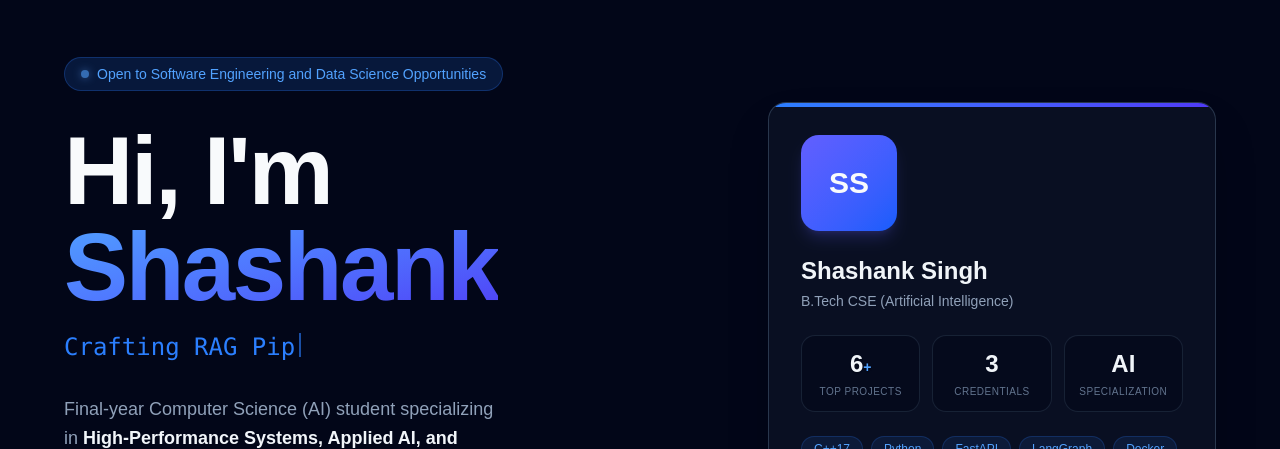
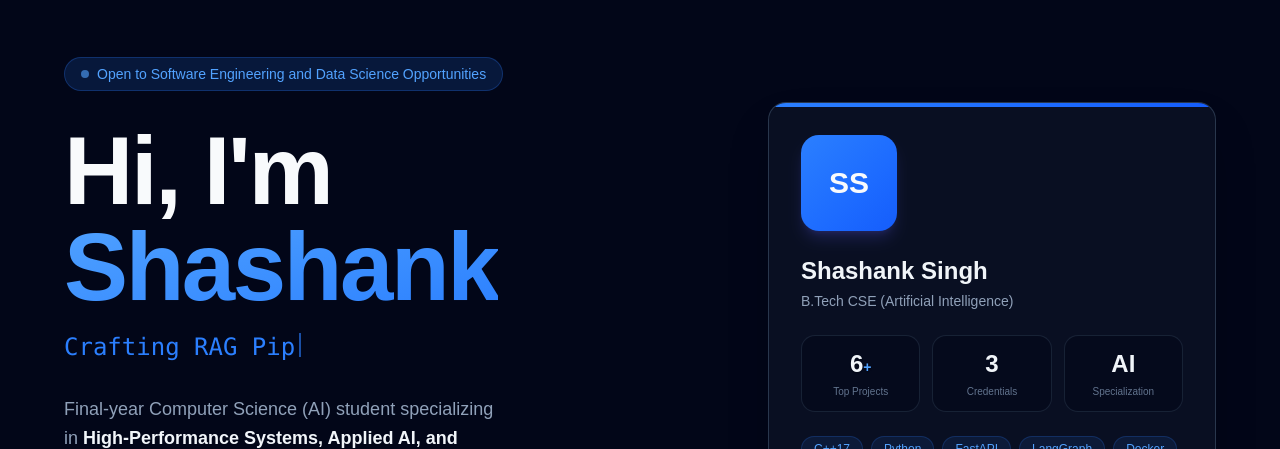
Before and after one commit to Shashank17singh/shashank17singh.github.io, a Next.js app in the folder next_portfolio/: page / in a window 1280 px wide. Shown: the part 133-582 px from the top of the page. Built offline with nearby package versions, Linux system fonts and the light colour scheme; no server answers.

Commit message:
Replace gradients and glows with a single blue accent

```diff
--- a/next_portfolio/src/app/globals.css
+++ b/next_portfolio/src/app/globals.css
@@ -1,3 +1,6 @@
+/* Hallmark · checked: 2026-10-31 · genre: editorial (inferred)
+ * fixed: gradients flattened, caps labels and glows removed, transitions listed · structural: left for the owner, see the audit
+ * built: the project · redesign: polish · v2.0.0 */
 @import "tailwindcss";
 @import "tw-animate-css";
 @import "shadcn/tailwind.css";
@@ -46,6 +49,14 @@
   --radius-2xl: calc(var(--radius) * 1.8);
   --radius-3xl: calc(var(--radius) * 2.2);
   --radius-4xl: calc(var(--radius) * 2.6);
+}
+
+:root {
+  --page-bg: #020617;
+  --nav-bg: rgb(19 19 20 / 70%);
+  --shadow-accent: rgb(59 130 246 / 20%);
+  --shadow-panel: rgb(0 0 0 / 55%);
+  --shadow-button: rgb(59 130 246 / 40%);
 }
 
 :root {
@@ -125,10 +136,10 @@
   }
   body {
     @apply bg-background text-foreground;
-    overflow-x: hidden;
+    overflow-x: clip;
   }
   html {
     @apply font-sans;
-    overflow-x: hidden;
+    overflow-x: clip;
   }
 }
--- a/next_portfolio/src/app/layout.tsx
+++ b/next_portfolio/src/app/layout.tsx
@@ -24,7 +24,7 @@ export default function RootLayout({
       <head>
         <meta name="darkreader-lock" content="" />
       </head>
-      <body className="antialiased bg-[#020617] text-slate-50" suppressHydrationWarning>
+      <body className="antialiased bg-[var(--page-bg)] text-slate-50" suppressHydrationWarning>
         <Navbar />
         {children}
       </body>
--- a/next_portfolio/src/app/page.tsx
+++ b/next_portfolio/src/app/page.tsx
@@ -16,7 +16,7 @@ export default function Home() {
         {/* Left Side */}
         <div className="md:flex-1 flex flex-col items-start z-10">
           <div className="flex items-center gap-2 bg-blue-500/15 border border-blue-500/25 rounded-full px-4 py-1.5 mb-8 animate-in fade-in slide-in-from-bottom-4 duration-700">
-            <span className="w-2 h-2 rounded-full bg-blue-400 animate-pulse shadow-[0_0_8px_rgba(96,165,250,0.8)]"></span>
+            <span className="w-2 h-2 rounded-full bg-blue-400 animate-pulse"></span>
             <span className="text-blue-400 text-sm font-medium">
               <span className="hidden sm:inline">Open to Software Engineering and Data Science Opportunities</span><span className="sm:hidden">Open to SWE & Data Science Roles</span>
             </span>
@@ -24,7 +24,7 @@ export default function Home() {
 
           <h1 className="text-4xl sm:text-6xl md:text-8xl font-bold tracking-tight mb-4 animate-in fade-in slide-in-from-bottom-6 duration-700 delay-100 fill-mode-both">
             Hi, I&apos;m <br />
-            <span className="bg-clip-text text-transparent bg-linear-to-br from-blue-400 to-indigo-600">
+            <span className="bg-clip-text text-transparent bg-linear-to-br from-blue-400 to-blue-500">
               Shashank
             </span>
           </h1>
@@ -41,7 +41,7 @@ export default function Home() {
           <div className="flex gap-4 animate-in fade-in slide-in-from-bottom-6 duration-700 delay-500 fill-mode-both">
             <a
               href="#projects"
-              className="bg-linear-to-br from-slate-800 to-slate-900 text-white px-8 py-3 rounded-full font-bold shadow-[0_4px_24px_rgba(99,102,241,0.2)] hover:shadow-[0_10px_36px_rgba(99,102,241,0.4)] transition-all border border-slate-700"
+              className="bg-linear-to-br from-slate-800 to-slate-900 text-white px-8 py-3 rounded-full font-bold shadow-[0_4px_24px_var(--shadow-accent)] hover:shadow-[0_10px_36px_var(--shadow-button)] transition border border-slate-700"
             >
               View Work
             </a>
@@ -61,9 +61,9 @@ export default function Home() {
         {/* Right Side */}
         <div className="md:flex-1 flex justify-end relative z-10 animate-in fade-in slide-in-from-bottom-8 duration-1000 delay-300 fill-mode-both w-full max-w-md">
           <div className="bg-slate-900/60 border border-slate-700/80 rounded-2xl p-8 shadow-2xl backdrop-blur-md w-full relative overflow-hidden group hover:border-indigo-500/50 transition-colors duration-500">
-            <div className="absolute top-0 left-0 right-0 h-1 bg-linear-to-r from-blue-500 to-indigo-600"></div>
+            <div className="absolute top-0 left-0 right-0 h-1 bg-linear-to-r from-blue-500 to-blue-600"></div>
 
-            <div className="w-24 h-24 rounded-2xl bg-linear-to-br from-indigo-500 to-blue-600 flex items-center justify-center text-3xl font-bold mb-6 shadow-lg shadow-indigo-500/20">
+            <div className="w-24 h-24 rounded-2xl bg-linear-to-br from-blue-500 to-blue-600 flex items-center justify-center text-3xl font-bold mb-6 shadow-lg shadow-indigo-500/20">
               SS
             </div>
 
@@ -79,19 +79,19 @@ export default function Home() {
                 <div className="text-2xl font-bold text-slate-100 mb-1 text-shadow-sm shadow-blue-500/20">
                   6<span className="text-blue-400 text-sm">+</span>
                 </div>
-                <div className="text-[10px] uppercase tracking-wider text-slate-500">
+                <div className="text-[10px] text-slate-500">
                   Top Projects
                 </div>
               </div>
               <div className="bg-slate-950/50 border border-slate-800/80 rounded-xl p-3 text-center">
                 <div className="text-2xl font-bold text-slate-100 mb-1">3</div>
-                <div className="text-[10px] uppercase tracking-wider text-slate-500">
+                <div className="text-[10px] text-slate-500">
                   Credentials
                 </div>
               </div>
               <div className="bg-slate-950/50 border border-slate-800/80 rounded-xl p-3 text-center">
                 <div className="text-2xl font-bold text-slate-100 mb-1">AI</div>
-                <div className="text-[10px] uppercase tracking-wider text-slate-500">
+                <div className="text-[10px] text-slate-500">
                   Specialization
                 </div>
               </div>
@@ -122,7 +122,7 @@ export default function Home() {
       <footer className="border-t border-slate-800 bg-slate-950/50 backdrop-blur-lg mt-24">
         <div className="max-w-7xl mx-auto px-4 sm:px-6 md:px-16 py-12 flex flex-col md:flex-row items-center justify-between gap-6">
           <div className="flex items-center gap-2">
-            <div className="w-8 h-8 rounded-lg bg-linear-to-br from-indigo-500 to-blue-600 flex items-center justify-center text-xs font-bold shadow-lg shadow-indigo-500/20">
+            <div className="w-8 h-8 rounded-lg bg-linear-to-br from-blue-500 to-blue-600 flex items-center justify-center text-xs font-bold shadow-lg shadow-indigo-500/20">
               SS
             </div>
             <span className="text-slate-300 font-medium">Shashank Singh</span>
--- a/next_portfolio/src/components/About.tsx
+++ b/next_portfolio/src/components/About.tsx
@@ -12,7 +12,7 @@ export function About() {
         viewport={{ once: true, margin: "-100px" }}
         className="flex items-center gap-4 mb-16"
       >
-        <div className="w-2 h-2 rounded-full bg-blue-500 shadow-[0_0_10px_rgba(59,130,246,0.8)]"></div>
+        <div className="w-2 h-2 rounded-full bg-blue-500"></div>
         <h2 className="text-4xl font-bold tracking-tight">
           Professional{" "}
           <span className="text-blue-400 font-mono italic">Summary</span>
@@ -80,7 +80,7 @@ export function About() {
           transition={{ delay: 0.4 }}
           className="relative group"
         >
-          <div className="absolute inset-0 bg-linear-to-tr from-blue-500/20 to-indigo-500/20 rounded-2xl blur-xl group-hover:blur-2xl transition-all duration-500"></div>
+          <div className="absolute inset-0 bg-linear-to-tr from-blue-500/20 to-blue-600/20 rounded-2xl blur-xl group-hover:blur-2xl transition duration-500"></div>
           <div className="relative bg-slate-900/80 border border-slate-700/50 backdrop-blur-sm rounded-2xl p-8 h-full flex flex-col justify-center gap-6 hover:border-indigo-500/50 transition-colors duration-500">
             <h3 className="text-2xl font-semibold text-white">
               Certifications & Training
--- a/next_portfolio/src/components/Chatbot.tsx
+++ b/next_portfolio/src/components/Chatbot.tsx
@@ -109,7 +109,7 @@ export function Chatbot() {
   return (
     <div className="fixed bottom-7 right-7 z-50">
       {open && (
-        <div className="absolute bottom-20 right-0 flex h-[32.5rem] w-[min(22.5rem,calc(100vw-2rem))] flex-col overflow-hidden rounded-xl border border-slate-700 bg-slate-950 shadow-[0_24px_70px_rgba(0,0,0,0.55)]">
+        <div className="absolute bottom-20 right-0 flex h-[32.5rem] w-[min(22.5rem,calc(100vw-2rem))] flex-col overflow-hidden rounded-xl border border-slate-700 bg-slate-950 shadow-[0_24px_70px_var(--shadow-panel)]">
           <div className="flex items-center gap-3 border-b border-slate-800 bg-slate-900 px-4 py-4">
             <div className="flex h-10 w-10 items-center justify-center rounded-xl bg-gradient-to-br from-blue-500 to-cyan-400 text-sm font-bold text-slate-950">
               SS
@@ -188,7 +188,7 @@ export function Chatbot() {
       )}
       <button
         onClick={() => setOpen((value) => !value)}
-        className="grid h-[58px] w-[58px] place-items-center rounded-full bg-gradient-to-br from-blue-500 to-cyan-400 text-slate-950 shadow-[0_8px_28px_rgba(59,130,246,0.4)] transition hover:-translate-y-1 hover:scale-105"
+        className="grid h-[58px] w-[58px] place-items-center rounded-full bg-gradient-to-br from-blue-500 to-cyan-400 text-slate-950 shadow-[0_8px_28px_var(--shadow-button)] transition hover:-translate-y-1 hover:scale-105"
         aria-label="Open chat assistant"
       >
         <MessageCircle className="h-6 w-6" />
--- a/next_portfolio/src/components/Contact.tsx
+++ b/next_portfolio/src/components/Contact.tsx
@@ -35,7 +35,7 @@ const codingLinks = [
 function LinkGroup({ title, links }: { title: string; links: string[][] }) {
   return (
     <div className="mt-9">
-      <p className="mb-4 text-xs font-semibold uppercase tracking-[0.18em] text-slate-500">
+      <p className="mb-4 text-xs font-semibold text-slate-500">
         {title}
       </p>
       <div className="flex flex-wrap justify-center gap-3">
@@ -62,9 +62,6 @@ export function Contact() {
       className="mx-auto w-full max-w-7xl px-6 py-24 md:px-16"
     >
       <div className="rounded-2xl border border-slate-800 bg-slate-900/50 p-8 text-center md:p-12">
-        <p className="mb-3 text-sm font-medium uppercase tracking-[0.2em] text-blue-400">
-          Contact
-        </p>
         <h2 className="text-4xl font-bold tracking-tight text-white">
           Get in touch
         </h2>
--- a/next_portfolio/src/components/Experience.tsx
+++ b/next_portfolio/src/components/Experience.tsx
@@ -28,7 +28,7 @@ export function Experience() {
         viewport={{ once: true, margin: "-100px" }}
         className="flex items-center gap-4 mb-16"
       >
-        <div className="w-2 h-2 rounded-full bg-emerald-500 shadow-[0_0_10px_rgba(16,185,129,0.8)]"></div>
+        <div className="w-2 h-2 rounded-full bg-emerald-500"></div>
         <h2 className="text-4xl font-bold tracking-tight">
           Work{" "}
           <span className="text-emerald-400 font-mono italic">Experience</span>
@@ -45,7 +45,7 @@ export function Experience() {
             transition={{ delay: idx * 0.2 }}
             className="relative pl-8 md:pl-12"
           >
-            <div className="absolute -left-1.25 top-2 w-2.5 h-2.5 rounded-full bg-emerald-500 shadow-[0_0_8px_rgba(16,185,129,0.8)]"></div>
+            <div className="absolute -left-1.25 top-2 w-2.5 h-2.5 rounded-full bg-emerald-500"></div>
 
             <div className="flex flex-col md:flex-row md:items-baseline justify-between mb-2 gap-2">
               <h3 className="text-2xl font-bold text-white">{exp.role}</h3>
--- a/next_portfolio/src/components/Projects.tsx
+++ b/next_portfolio/src/components/Projects.tsx
@@ -89,7 +89,7 @@ export function Projects() {
         viewport={{ once: true, margin: "-100px" }}
         className="flex items-center gap-4 mb-16"
       >
-        <div className="w-2 h-2 rounded-full bg-cyan-500 shadow-[0_0_10px_rgba(6,182,212,0.8)]"></div>
+        <div className="w-2 h-2 rounded-full bg-cyan-500"></div>
         <h2 className="text-4xl font-bold tracking-tight">
           Featured{" "}
           <span className="text-cyan-400 font-mono italic">Projects</span>
@@ -110,7 +110,7 @@ export function Projects() {
               className={`absolute inset-0 bg-linear-to-br ${project.color} rounded-2xl opacity-0 group-hover:opacity-100 transition-opacity duration-500 blur-xl`}
             ></div>
             <div
-              className={`relative h-full bg-slate-900/80 border border-slate-700/50 backdrop-blur-sm rounded-2xl p-8 flex flex-col transition-all duration-500 ${project.hoverColor} group-hover:-translate-y-2`}
+              className={`relative h-full bg-slate-900/80 border border-slate-700/50 backdrop-blur-sm rounded-2xl p-8 flex flex-col transition duration-500 ${project.hoverColor} group-hover:-translate-y-2`}
             >
               <div className="mb-6">
                 <div className="p-3 bg-slate-800/50 rounded-xl border border-slate-700/50">
--- a/next_portfolio/src/components/Skills.tsx
+++ b/next_portfolio/src/components/Skills.tsx
@@ -77,7 +77,7 @@ export function Skills() {
         viewport={{ once: true, margin: "-100px" }}
         className="flex items-center gap-4 mb-16"
       >
-        <div className="w-2 h-2 rounded-full bg-purple-500 shadow-[0_0_10px_rgba(168,85,247,0.8)]"></div>
+        <div className="w-2 h-2 rounded-full bg-purple-500"></div>
         <h2 className="text-4xl font-bold tracking-tight">
           Technical{" "}
           <span className="text-purple-400 font-mono italic">Arsenal</span>
@@ -94,7 +94,7 @@ export function Skills() {
             transition={{ delay: idx * 0.1 }}
             className="group relative"
           >
-            <div className="absolute inset-0 bg-linear-to-b from-purple-500/10 to-blue-500/10 rounded-2xl opacity-0 group-hover:opacity-100 transition-opacity duration-500 blur-xl"></div>
+            <div className="absolute inset-0 bg-linear-to-b from-blue-500/10 to-blue-600/10 rounded-2xl opacity-0 group-hover:opacity-100 transition-opacity duration-500 blur-xl"></div>
             <div className="relative h-full bg-slate-900/50 border border-slate-700/50 hover:border-purple-500/50 backdrop-blur-sm rounded-2xl p-6 transition-colors duration-500">
               <h3 className="text-lg font-semibold text-white mb-6 font-mono border-b border-slate-700/50 pb-4">
                 {skillGroup.category}
--- a/next_portfolio/src/components/ui/button.tsx
+++ b/next_portfolio/src/components/ui/button.tsx
@@ -3,7 +3,7 @@ import { cva, type VariantProps } from "class-variance-authority";
 import { cn } from "cn";
 
 const buttonVariants = cva(
-  "group/button inline-flex shrink-0 items-center justify-center rounded-lg border border-transparent bg-clip-padding text-sm font-medium whitespace-nowrap transition-all outline-none select-none focus-visible:border-ring focus-visible:ring-3 focus-visible:ring-ring/50 active:not-aria-[haspopup]:translate-y-px disabled:pointer-events-none disabled:opacity-50 aria-invalid:border-destructive aria-invalid:ring-3 aria-invalid:ring-destructive/20 dark:aria-invalid:border-destructive/50 dark:aria-invalid:ring-destructive/40 [&_svg]:pointer-events-none [&_svg]:shrink-0 [&_svg:not([class*='size-'])]:size-4",
+  "group/button inline-flex shrink-0 items-center justify-center rounded-lg border border-transparent bg-clip-padding text-sm font-medium whitespace-nowrap transition outline-none select-none focus-visible:border-ring focus-visible:ring-3 focus-visible:ring-ring/50 active:not-aria-[haspopup]:translate-y-px disabled:pointer-events-none disabled:opacity-50 aria-invalid:border-destructive aria-invalid:ring-3 aria-invalid:ring-destructive/20 dark:aria-invalid:border-destructive/50 dark:aria-invalid:ring-destructive/40 [&_svg]:pointer-events-none [&_svg]:shrink-0 [&_svg:not([class*='size-'])]:size-4",
   {
     variants: {
       variant: {
```
Also changed, not shown: next_portfolio/src/components/navbar.tsx (+4 -4 lines), next_portfolio/src/components/ui/skiper-ui/skiper40.tsx (+7 -7 lines).
